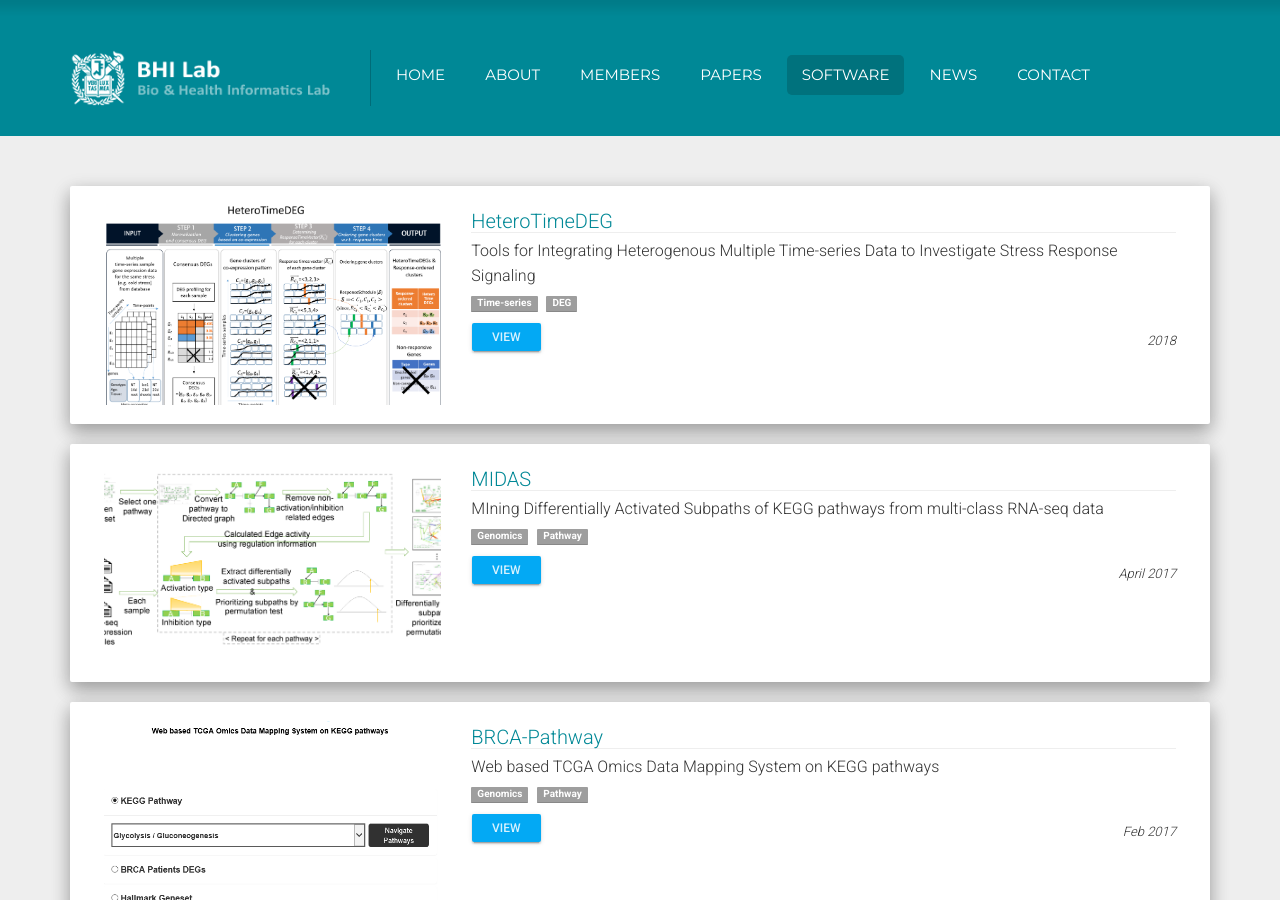
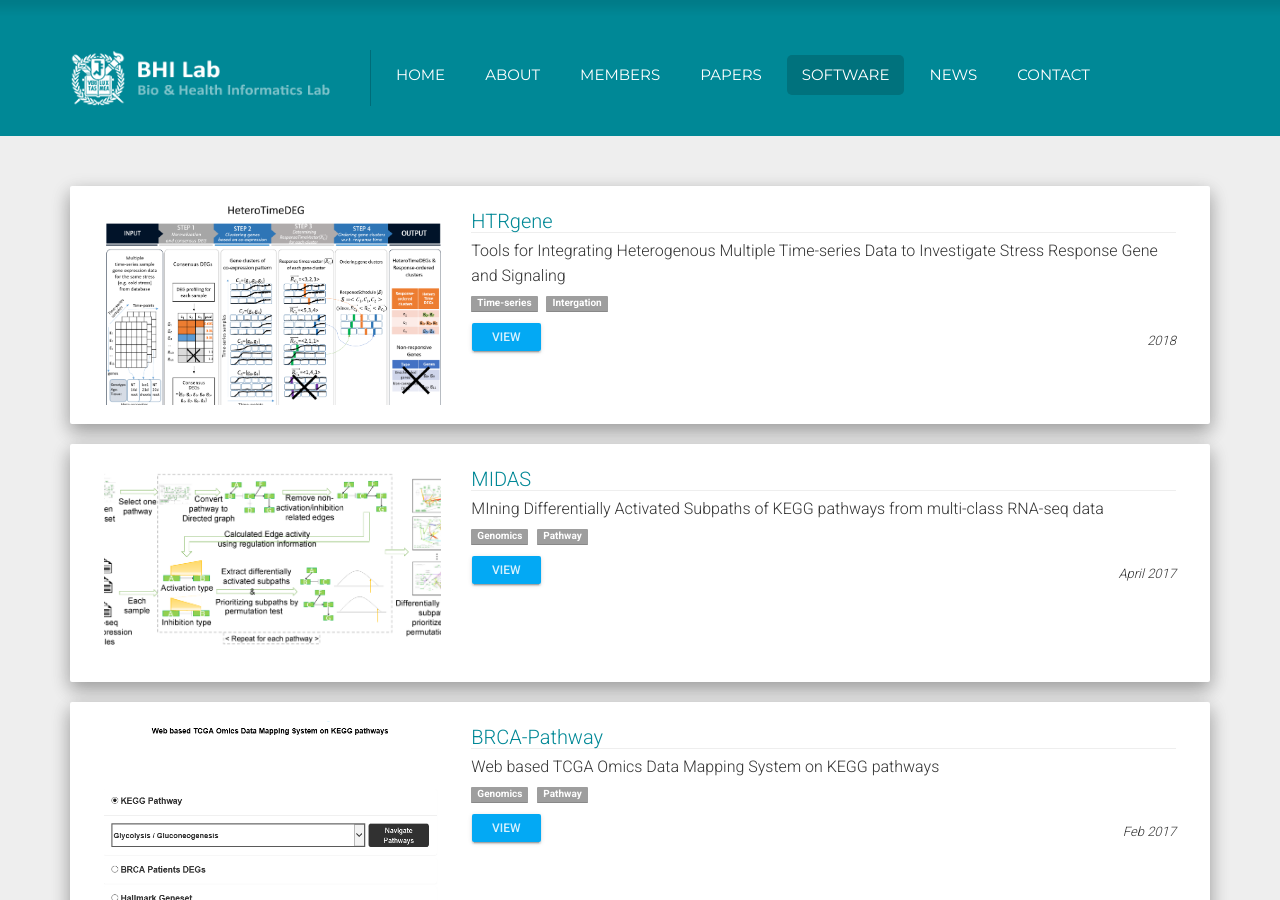
Before and after one commit to solanoon/bhi-kimlab.github.io, a Jekyll site: the page built from projects.md, in a window 1280 px wide and 900 px high. Built offline with Jekyll 4.4.1, drawn with Linux system fonts in a browser that asks for light colours; nearby versions of some CDN libraries.

Commit message:
project page minor update

```diff
--- a/_data/projects.json
+++ b/_data/projects.json
@@ -1,11 +1,11 @@
 [
 	{
-		"name": "HeteroTimeDEG",
+		"name": "HTRgene",
 		"image": "hetero.png",
-		"url": "http://epigenomics.snu.ac.kr/HeteroTimeDEG/",
+		"url": "http://epigenomics.snu.ac.kr/HTRgene/",
 		"date": "2018",
-		"desc": "Tools for Integrating Heterogenous Multiple Time-series Data to Investigate Stress Response Signaling",
-		"tags": ["Time-series", "DEG"]
+		"desc": "Tools for Integrating Heterogenous Multiple Time-series Data to Investigate Stress Response Gene and Signaling",
+		"tags": ["Time-series", "Intergation"]
 	},
 	{
 		"name": "MIDAS",
--- a/_layouts/project.html
+++ b/_layouts/project.html
@@ -8,7 +8,7 @@ layout: default
 
     <div class="projects row">
     {% for i in site.data.projects %}
-    <div class="project-item col-md-12 col-sm-12 col-xs-12" data-tags='{{ i.tags | jsonify | downcase }}'>
+    <div id="{{ i.name }}" class="project-item col-md-12 col-sm-12 col-xs-12" data-tags='{{ i.tags | jsonify | downcase }}'>
     	<div class="well project-outer">
     		<div class="project-inner">
     			<div class="col-sm-4"><a href="{{ site.baseurl }}/static/img/projects/{{ i.image }}" class="thickbox">
```
